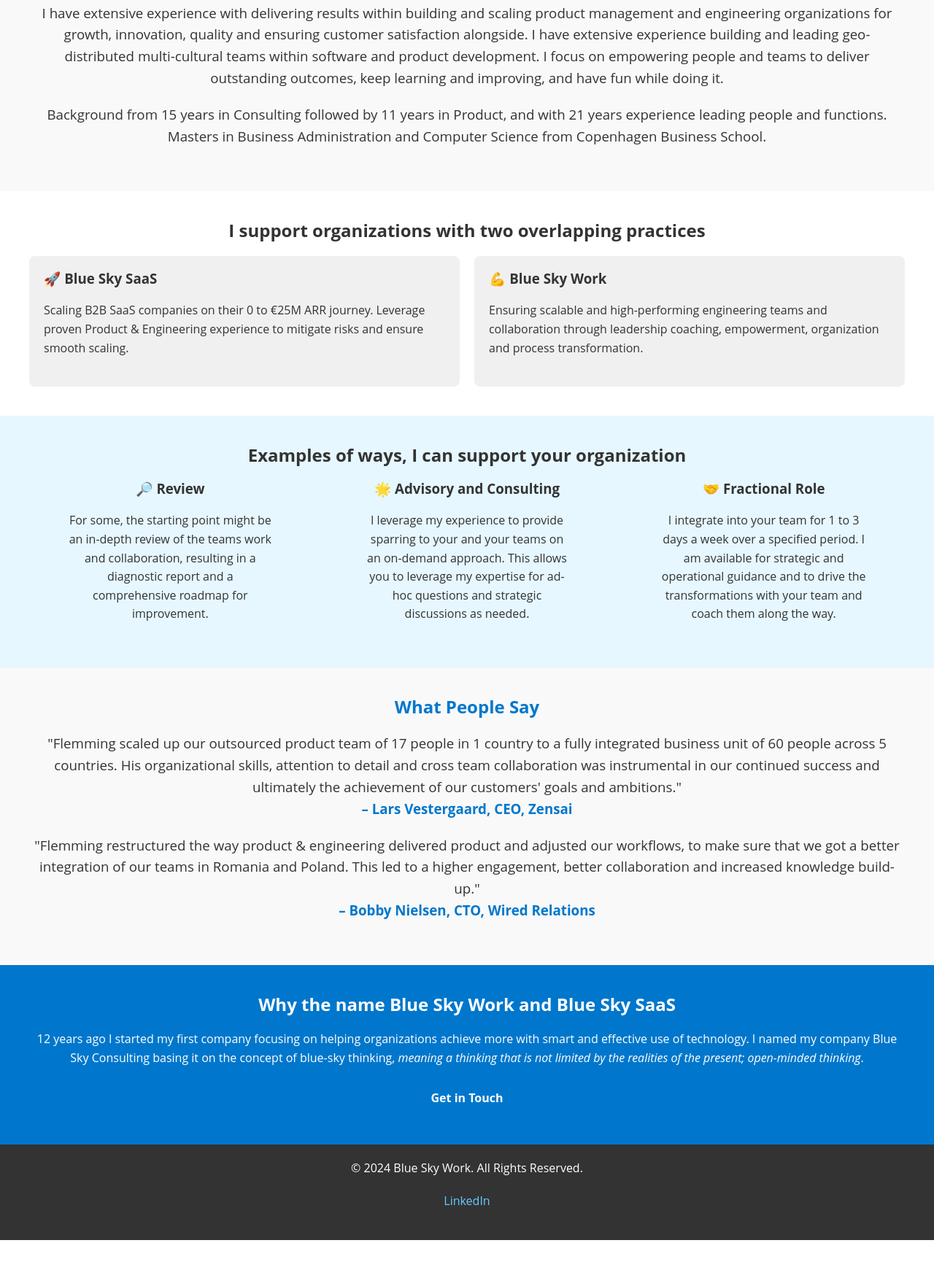
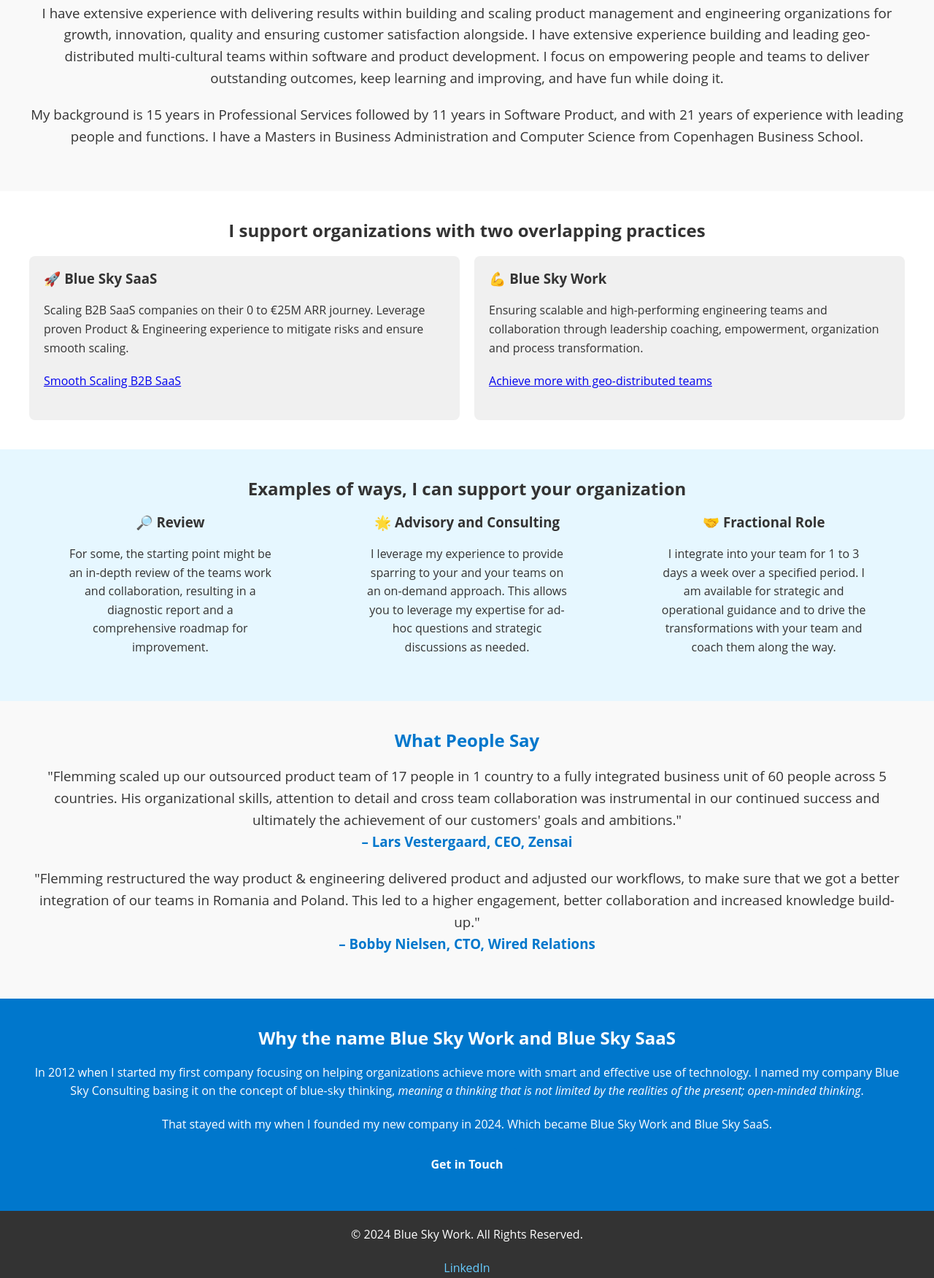
Before and after one commit to blueskydevfg/.github.io, a plain HTML site: page index.html in a window 1280 px wide. Shown: the part 590-2342 px from the top of the page at 73% size. Before the commit the page ends 2290 px from the top, so only its background shows below. Drawn offline with Linux system fonts and the light colour scheme.

Commit message:
Text changes

```diff
--- a/index.html
+++ b/index.html
@@ -20,8 +20,10 @@
       <a href="Achieve%20more%20with%20geo-distributed%20teams.html" class="btn primary-btn">Blue Sky Work</a>
     </div>
     <script>
-      if (window.location.hostname.includes('github'))
+      if (window.location.hostname.includes('blueskysaas')) {
         document.getElementById("blueskyheader").innerHTML = "Blue Sky SaaS";
+        document.title = "Blue Sky SaaS";
+      }
   </script>
   </header>
 
@@ -35,7 +37,7 @@
         I have extensive experience with delivering results within building and scaling product management and engineering organizations for growth, innovation, quality and ensuring customer satisfaction alongside. I have extensive experience building and leading geo-distributed multi-cultural teams within software and product development. I focus on empowering people and teams to deliver outstanding outcomes, keep learning and improving, and have fun while doing it.
       </p>
       <p>
-        Background from 15 years in Consulting followed by 11 years in Product, and with 21 years experience leading people and functions. Masters in Business Administration and Computer Science from Copenhagen Business School.
+        My background is 15 years in Professional Services followed by 11 years in Software Product, and with 21 years of experience with leading people and functions. I have a Masters in Business Administration and Computer Science from Copenhagen Business School.
       </p>
 	  </div>
 	</section>
@@ -48,10 +50,12 @@
         <div class="service-item">
           <h3>🚀 Blue Sky SaaS</h3>
           <p>Scaling B2B SaaS companies on their 0 to €25M ARR journey. Leverage proven Product & Engineering experience to mitigate risks and ensure smooth scaling.</p>
+          <p><a href="Smoth%20scaling%20of%20B2B%20SaaS.html">Smooth Scaling B2B SaaS</a></p>
         </div>
         <div class="service-item">
           <h3>💪 Blue Sky Work</h3>
           <p>Ensuring scalable and high-performing engineering teams and collaboration through leadership coaching, empowerment, organization and process transformation.</p>
+          <p><a href="Achieve%20more%20with%20geo-distributed%20teams.html">Achieve more with geo-distributed teams</a></p>
         </div>
       </div>
     </div>
@@ -97,7 +101,8 @@
   <section id="contact" class="cta">
     <div class="container">
       <h2>Why the name Blue Sky Work and Blue Sky SaaS</h2>
-      <p>12 years ago I started my first company focusing on helping organizations achieve more with smart and effective use of technology. I named my company Blue Sky Consulting basing it on the concept of blue-sky thinking, <em>meaning a thinking that is not limited by the realities of the present; open-minded thinking</em>.</p>
+      <p>In 2012 when I started my first company focusing on helping organizations achieve more with smart and effective use of technology. I named my company Blue Sky Consulting basing it on the concept of blue-sky thinking, <em>meaning a thinking that is not limited by the realities of the present; open-minded thinking</em>.</p>
+      <p>That stayed with my when I founded my new company in 2024. Which became Blue Sky Work and Blue Sky SaaS.</p>
       <a href="https://www.linkedin.com/in/goldbach/" class="btn primary-btn" target="_new">Get in Touch</a>
     </div>
   </section>
```
